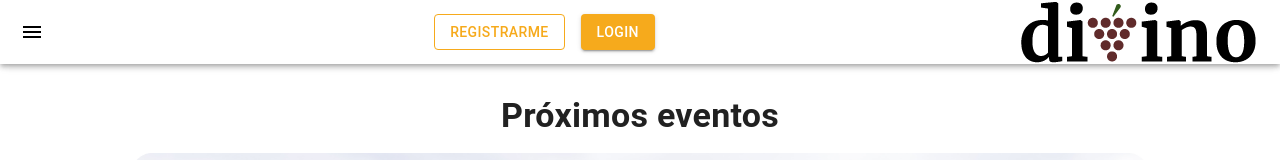
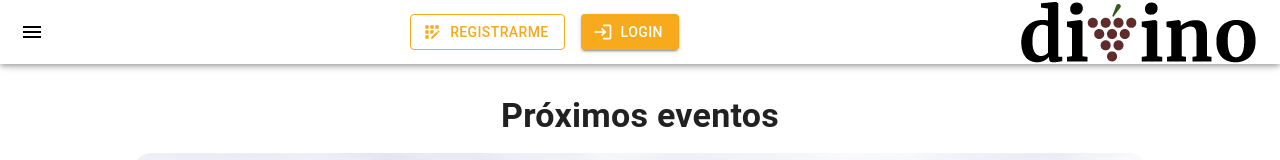
Before and after one commit to No-Country/c4-g21-divinoF, a React (Create React App) app: page / in a window 1280 px wide. Shown: the top 160 px of the page. Built offline with nearby package versions, Linux system fonts and the light colour scheme.

Commit message:
register and login icon and styles grammar error

```diff
--- a/src/components/PersistentDrawerLeft.js
+++ b/src/components/PersistentDrawerLeft.js
@@ -25,6 +25,8 @@ import CircleNotificationsIcon from "@mui/icons-material/CircleNotifications";
 import DataSaverOffIcon from "@mui/icons-material/DataSaverOff";
 import InventoryIcon from "@mui/icons-material/Inventory";
 import image from "../assets/divino-logo.png";
+import AppRegistrationIcon from '@mui/icons-material/AppRegistration';
+import LoginIcon from '@mui/icons-material/Login';
 import { Link } from "react-router-dom";
 
 const drawerWidth = 240;
@@ -70,7 +72,7 @@ export default function PersistentDrawerLeft() {
         <Box sx={{ display: "flex" }}>
             <CssBaseline />
             <AppBar className="drawer" position="fixed" open={open}>
-                <Toolbar className="DrawerSyles">
+                <Toolbar className="DrawerStyles">
                     <IconButton
                         color="inherit"
                         aria-label="open drawer"
@@ -82,13 +84,13 @@ export default function PersistentDrawerLeft() {
                     </IconButton>
                     <Stack spacing={2} direction="row" className="drawer-btns">
                         <Link to="/register">
-                            <Button variant="outlined" className="register-btn">Registrarme</Button>
+                            <Button variant="outlined" className="register-btn" startIcon={<AppRegistrationIcon/>}>Registrarme</Button>
                         </Link>
                         <Link to="/login">
-                            <Button variant ="contained" className="login-btn">Login</Button>
+                            <Button variant ="contained" className="login-btn" startIcon={<LoginIcon />}>Login</Button>
                         </Link>
                     </Stack>
-                    <Typography variant="h6" noWrap component="div" >
+                    <Typography variant="h6" noWrap component="div" className="divino-logo" >
                         <Link to="/">
                             <img src={image} alt="icon" />
                         </Link>
--- a/src/styles/styles.css
+++ b/src/styles/styles.css
@@ -55,7 +55,9 @@ input {
     color:black !important;
     justify-content: space-between !important;
 }
-.DrawerSyles{
+
+
+.DrawerStyles{
     display: flex;
     justify-content: space-between;
 
```
